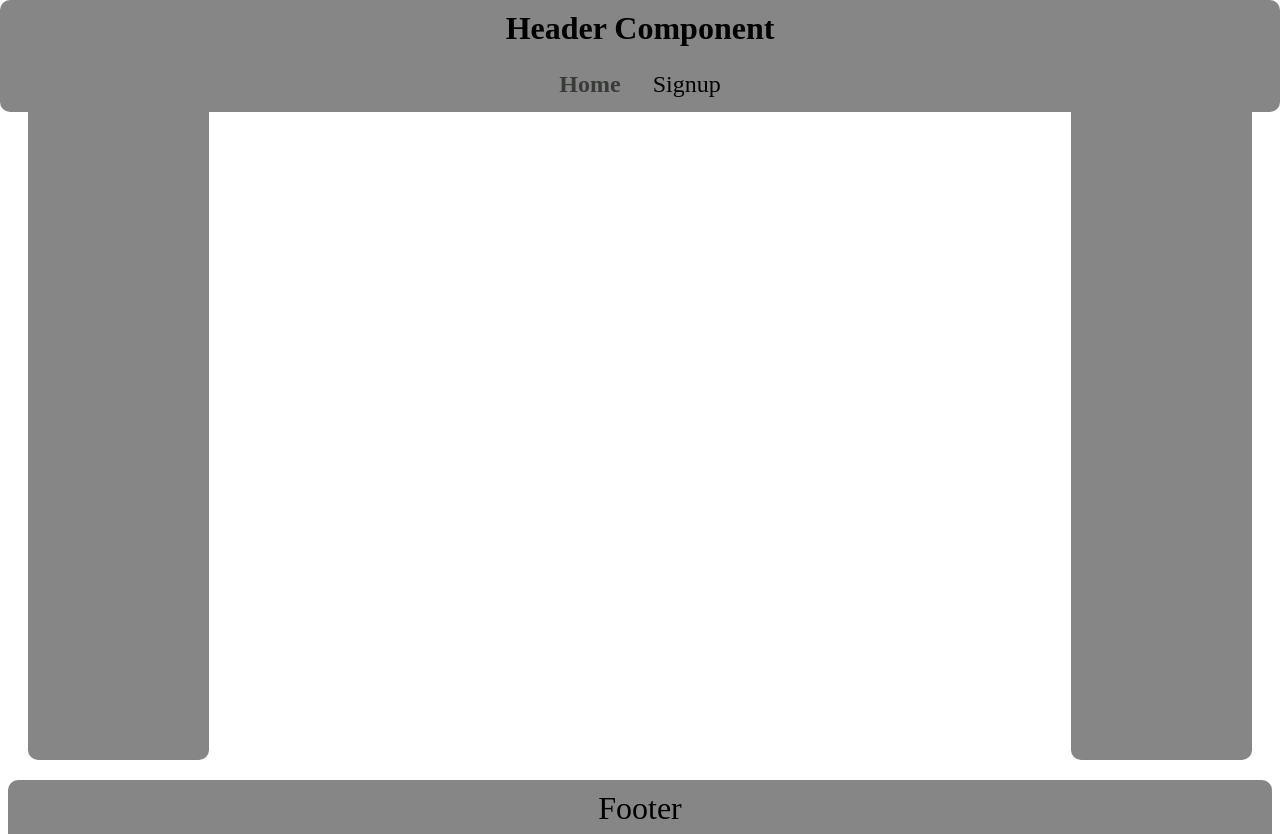
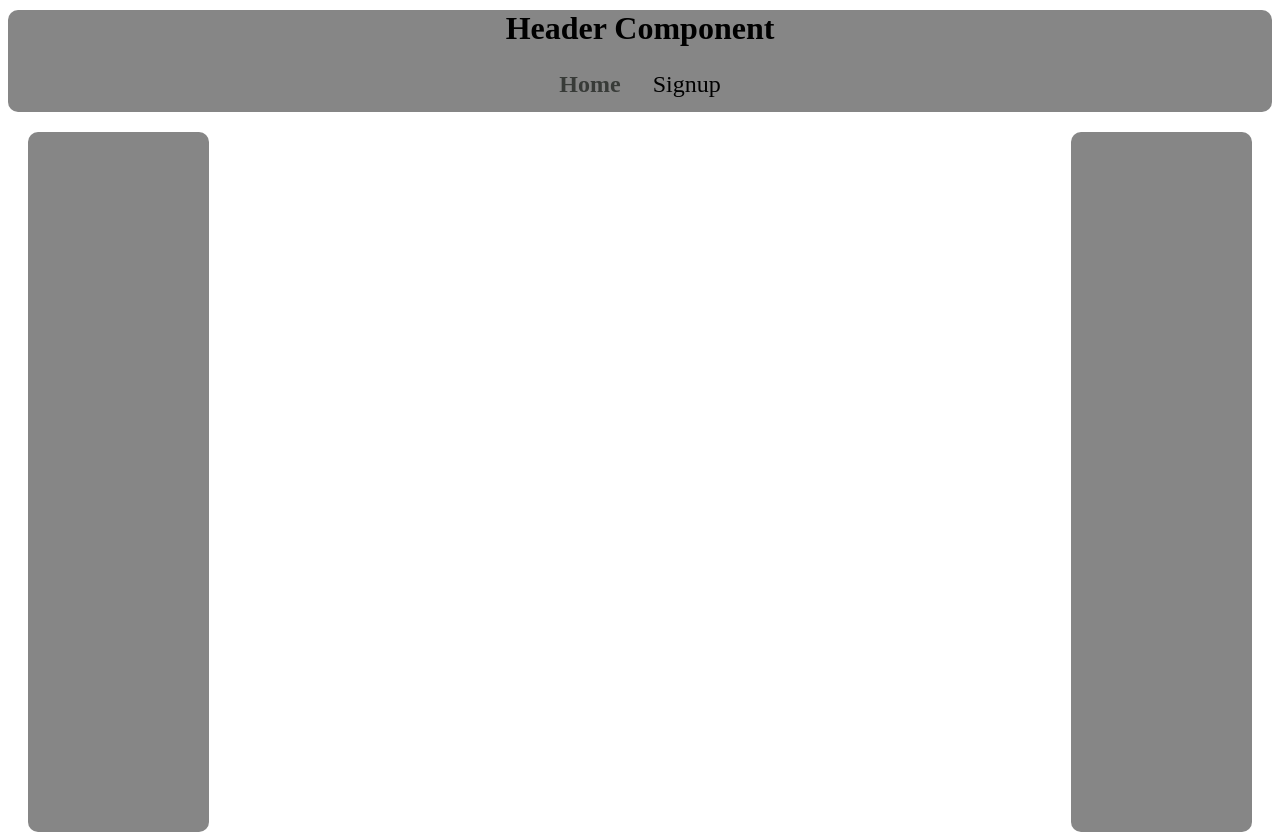
Before and after one commit to RasmusMeos/WAD-HomeWorkIII, a Vue app: page / in a window 1280 px wide. Shown: the top 834 px of the page. Built offline with nearby package versions, Linux system fonts and the light colour scheme.

Commit message:
fixed header

```diff
--- a/src/components/CompoHeader.vue
+++ b/src/components/CompoHeader.vue
@@ -19,7 +19,7 @@ export default {
   background-color: #868686;
   text-align: center; /* Center align the contents */
   width: 100%;
-  position: fixed;
+  position: sticky;
   top: 0;
   left: 0;
   padding: 0;
--- a/src/views/MainPage.vue
+++ b/src/views/MainPage.vue
@@ -29,7 +29,7 @@
   .content-area {
     display: flex;
     justify-content: space-between;
-    margin-top: 60px;
+    margin-top: 20px;
     padding: 0 20px;
     min-height: calc(100vh - 60px - 40px);
     gap: 20px;
--- a/src/views/SignupPage.vue
+++ b/src/views/SignupPage.vue
@@ -34,7 +34,7 @@
 
   <style scoped>
   .page-content {
-    padding-top: 80px;
+    padding-top: 60px;
   }
   .signup-container {
     background-color: rgb(243, 255, 221);
```
